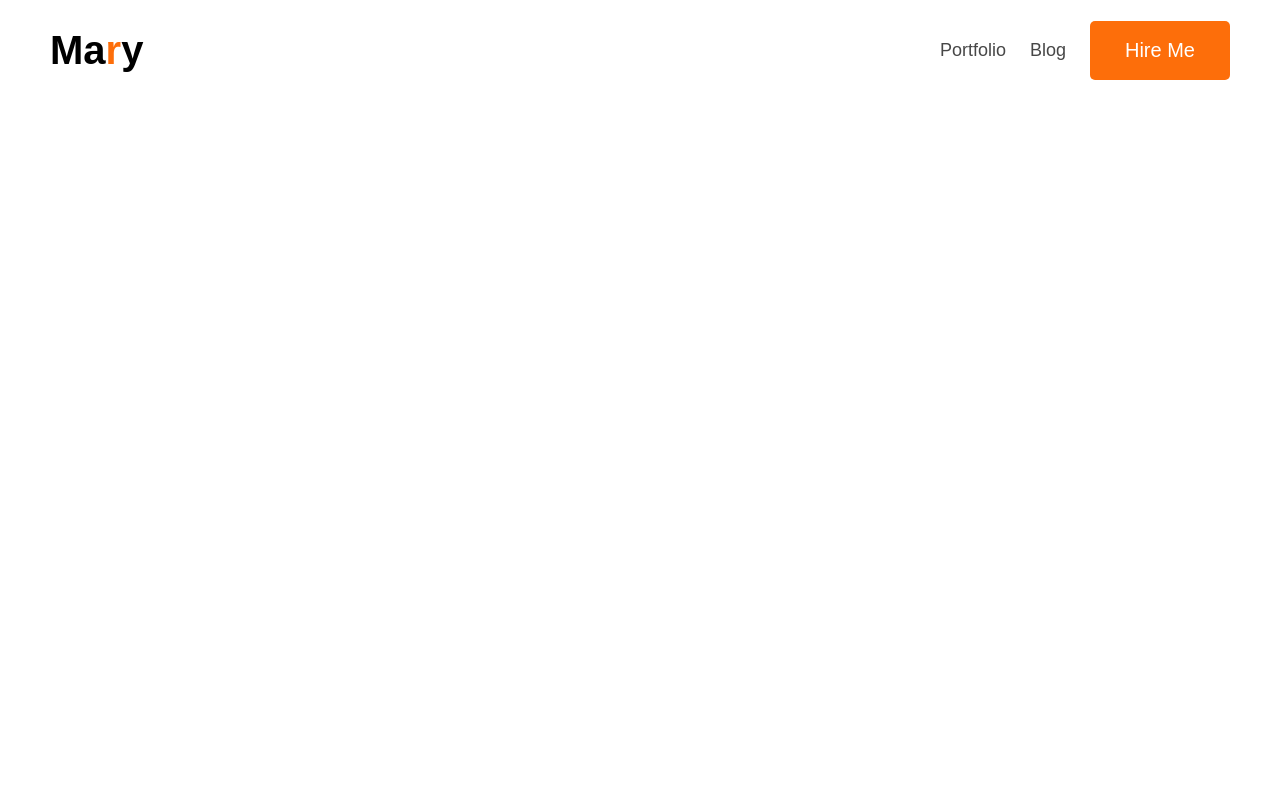
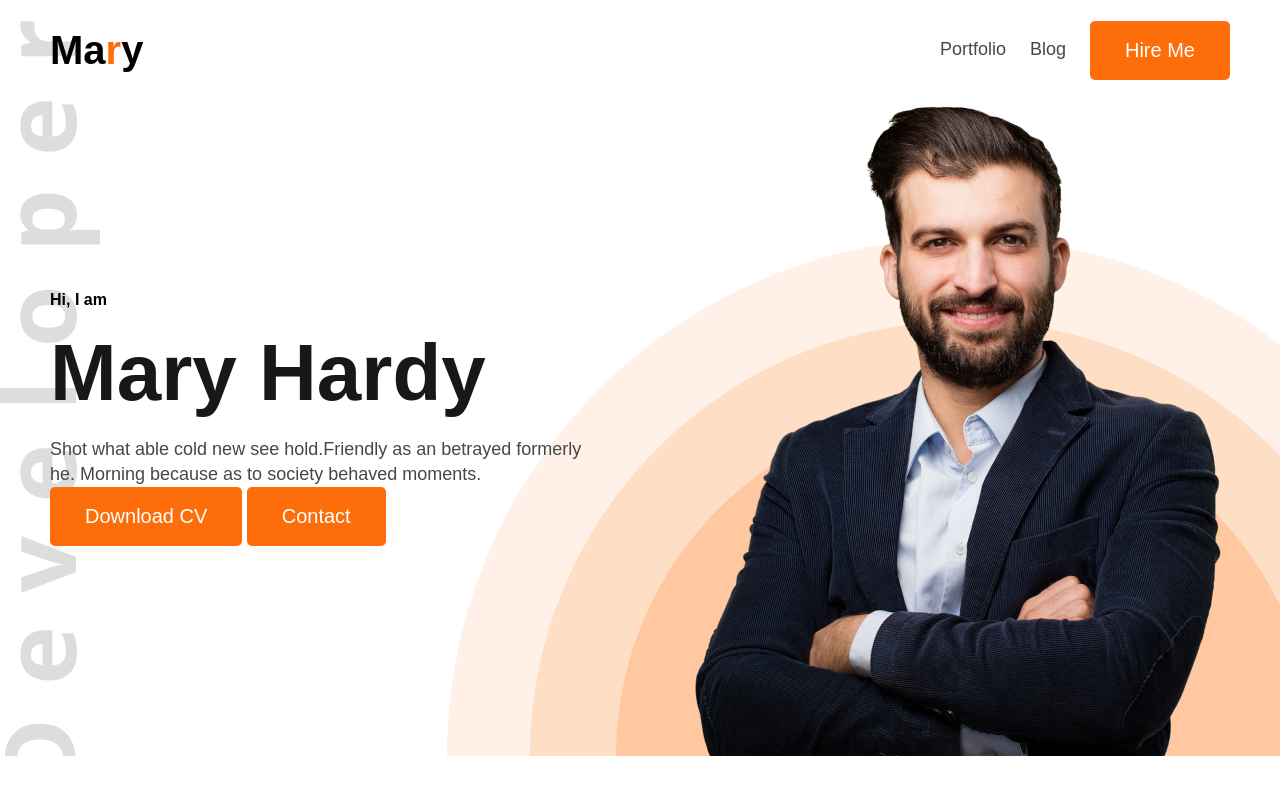
Before and after one commit to abdullah-shamim-2004/web-dev-portfolio, a plain HTML site: page index.html in a window 1280 px wide. Drawn offline with Linux system fonts and the light colour scheme.

Commit message:
add a banner

```diff
--- a/index.html
+++ b/index.html
@@ -8,7 +8,7 @@
     <link rel="stylesheet" href="/style/style.css">
 </head>
 <body>
-    <header>
+    <header class="header">
         <nav>
             <h3>Ma<span class="primary-color">r</span>y</h3>
             <ul>
@@ -17,6 +17,17 @@
                 <button class="btn-primary">Hire Me</button>
             </ul>
         </nav>
+        <div class="banner">
+            <div class="banner-content">
+                <h4 class="banner-greeting dark-2s">Hi, I am</h4>
+                <h1 class="banner-title dark-1">Mary Hardy</h1>
+                <p class="banner-desciption dark-2">Shot what able cold new see hold.Friendly as an betrayed formerly <br>he. Morning because as to society behaved moments.</p>
+                <button class="btn-primary">Download CV</button>
+                <button class="btn-primary">Contact</button>
+
+            </div>
+            <img src="./img/hardy.png" alt="Mary hardy's pic" class="banner-profile-pic">
+        </div>
     </header>
     <main>
 
--- a/style/style.css
+++ b/style/style.css
@@ -6,12 +6,19 @@
 body{
     font-family: Arial, Helvetica, sans-serif;
     font-size: 1rem;
+    line-height: 1.2;
     font-weight: 400;
 }
 
-/* common */
+/* common style */
+.dark-1{
+    color: #181818;
+}
 .dark-2{
     color: #474747;
+}
+.dark-3{
+    color: #CCCCCC;
 }
 .primary-color{
     color: #FD6E0A;
@@ -23,6 +30,13 @@ body{
     border: none;
     border-radius: 5px;
     font-size: 1.25rem;
+}
+
+/* header */
+.header{
+    background-image: url(../img/developer.png) , url(../img/header_bg.png);
+    background-repeat: no-repeat;
+    background-position: top left, bottom right;
 }
 nav{
     display: flex;
@@ -53,3 +67,29 @@ ul li a {
     text-decoration: none;
     /* color: #333; */
 }
+
+
+/* banner */
+.banner{
+    display: flex;
+    justify-content: space-between;
+    align-items: center;
+    margin: 0 50px 0 50px;
+}
+.banner-content {
+    max-width: 580px;
+}
+.banner-gretting{
+    font-size: 2.8rem;
+    font-weight: 600;
+    line-height: 1.6;
+}
+.banner-title{
+    font-size: 5rem;
+    font-weight: bold;
+    line-height: 1.6;
+}
+.banner-desciption{
+    font-size: 1.125rem;
+    line-height: 1.4;
+}
```
Also changed, not shown: img/developer.png (added), img/hardy.png (added), img/header_bg.png (added).
